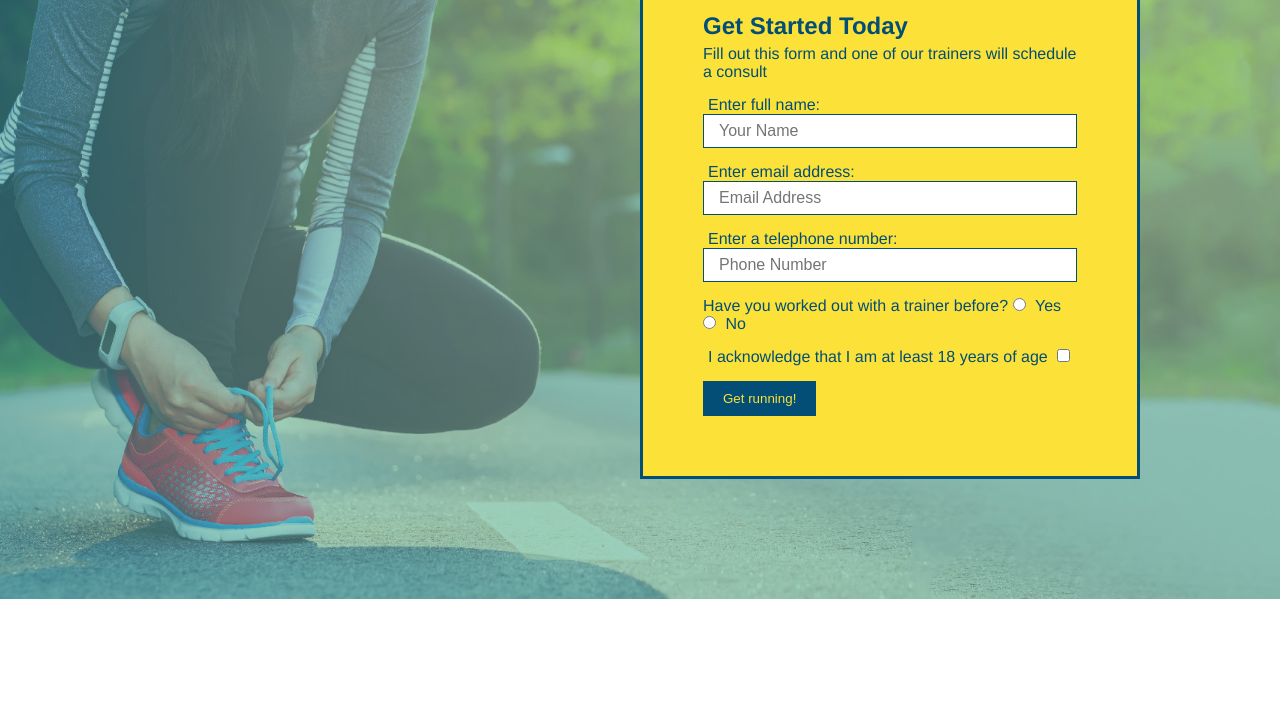
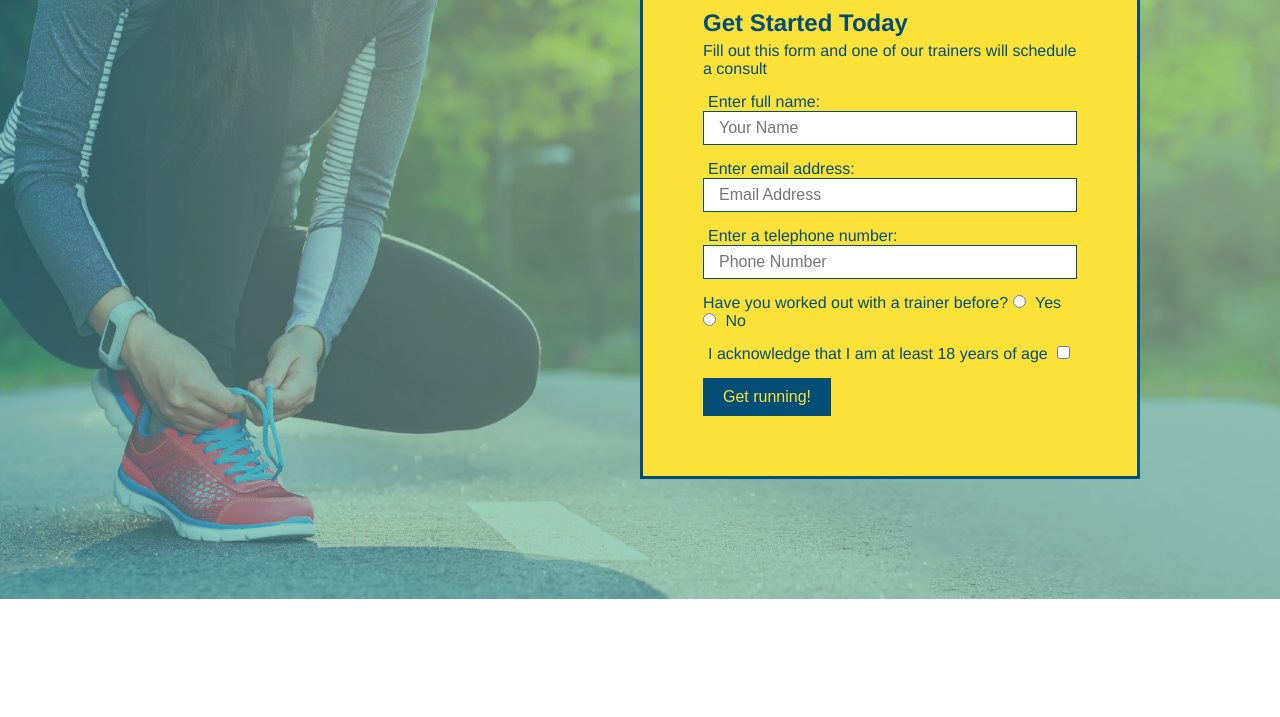
Before and after one commit to malloryfaria/run-buddy, a plain HTML site: page index.html in a window 1280 px wide. Shown: the part 83-800 px from the top of the page. Drawn offline with Linux system fonts and the light colour scheme.

Commit message:
adding css file

```diff
--- a/assets/css/style.css
+++ b/assets/css/style.css
@@ -66,8 +66,6 @@ section {
     background-position: center;
     position: relative;
 }
-/* Hero Style End */
-/* Hero Form Style Starts */
 .hero-form {
     color: #024e76;
     background-color: #fce138;
@@ -102,6 +100,6 @@ section {
     background-color: #024e76;
     border: none;
     padding: 10px 20px;
-    font-size 16px;
+    font-size: 16px;
 }
-/* Hero Form Style Ends */
+/* Hero Style End */
```
